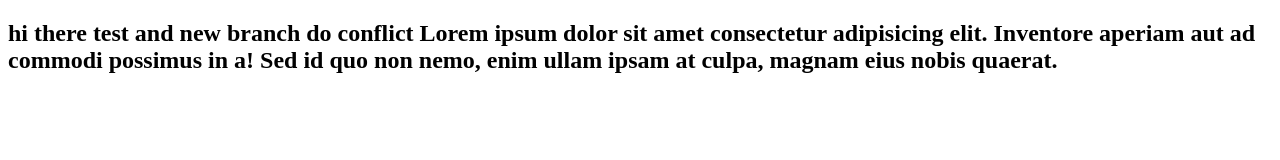
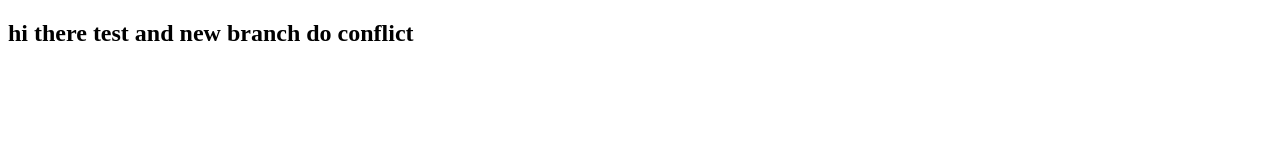
Before and after one commit to Yuliia-Lysiuk/git-trainning, a plain HTML site: page trello/trello.html in a window 1280 px wide. Drawn offline with Linux system fonts and the light colour scheme.

Commit message:
update trello

```diff
--- a/trello/trello.html
+++ b/trello/trello.html
@@ -10,7 +10,7 @@
 
 
    <h2>hi there test and new branch do conflict
-       Lorem ipsum dolor sit amet consectetur adipisicing elit. Inventore aperiam aut ad commodi possimus in a! Sed id quo non nemo, enim ullam ipsam at culpa, magnam eius nobis quaerat.
+
    </h2>
 
 </body>
```
